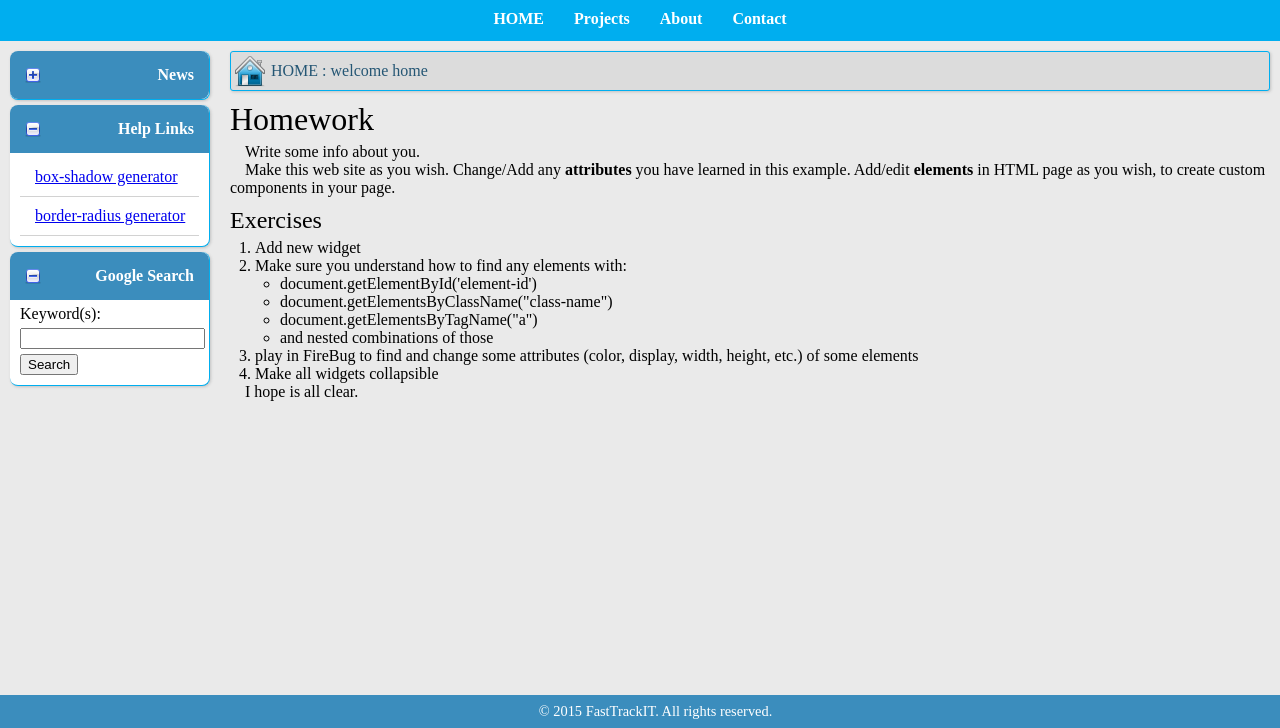
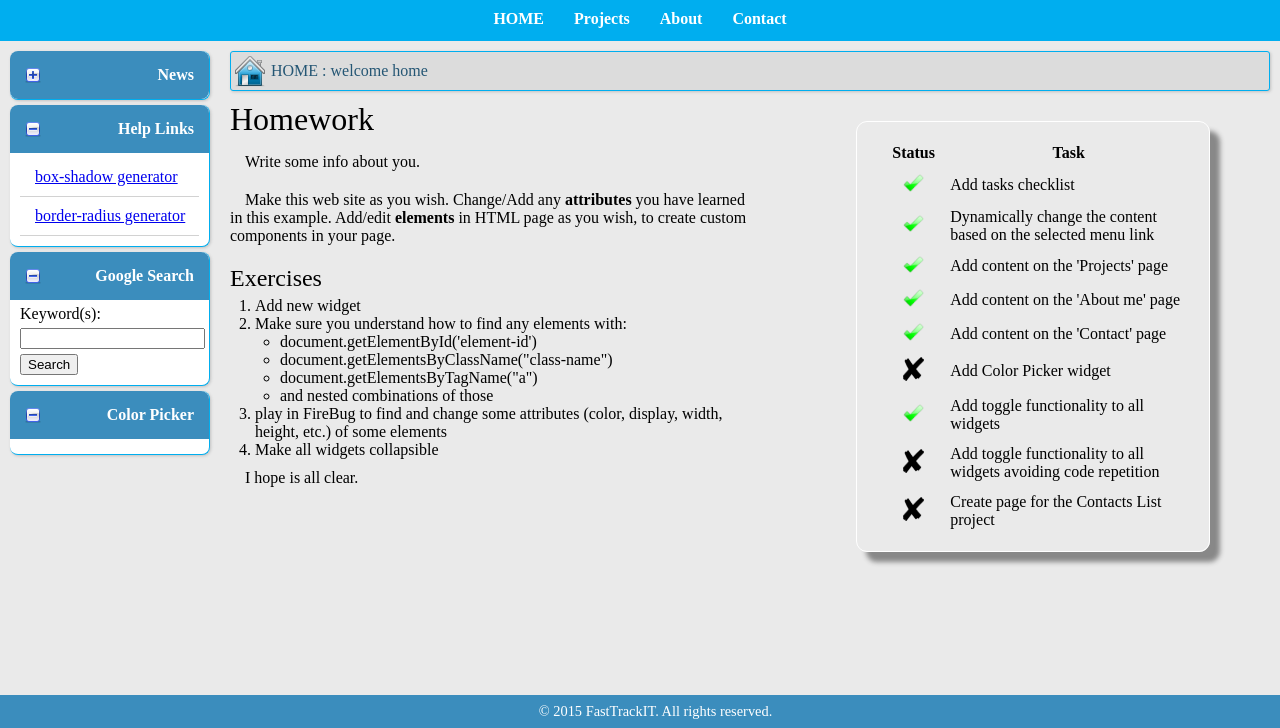
Before and after one commit to nmatei/web-programming-tutorial, a PHP site: page / in a window 1280 px wide. Shown: the part 72-800 px from the top of the page. Run offline with PHP 8.4, Linux system fonts and the light colour scheme.

Commit message:
Added: - checklist - dynamic content - projects, about, contact content - empty widget - toggle effect on all widgets

```diff
--- a/css/style.css
+++ b/css/style.css
@@ -105,6 +105,7 @@ footer {
     color: #29a7e1;
     background: #ffffff;
 }
+
 #top-menu div ul a:active {
     background: #c7e6f5;
 }
@@ -153,12 +154,16 @@ footer {
     background-image: url("../img/toggle-expand.png");
 }
 
-#google-search #q{
+#google-search #q {
     margin: 5px 0;
 }
 
 #content {
     padding-left: 220px
+}
+
+#content p {
+    padding: 10px 0;
 }
 
 .red-element {
@@ -171,3 +176,153 @@ footer {
     margin: 5px;
     border: 1px solid gray;
 }
+
+.dynamic-content.hidden {
+    display: none;
+}
+
+.dynamic-content {
+    width: 50%;
+    float: left;
+}
+
+.fixed-content {
+    width: 30%;
+    float: left;
+}
+
+#contact-form div {
+    padding: 5px 13px;
+}
+
+/*personal details table styling*/
+.personal-details-section {
+    margin:0px;padding:0px;
+    width:100%;
+    box-shadow: 10px 10px 5px #888888;
+    border:1px solid #ffffff;
+
+    -moz-border-radius-bottomleft:11px;
+    -webkit-border-bottom-left-radius:11px;
+    border-bottom-left-radius:11px;
+
+    -moz-border-radius-bottomright:11px;
+    -webkit-border-bottom-right-radius:11px;
+    border-bottom-right-radius:11px;
+
+    -moz-border-radius-topright:11px;
+    -webkit-border-top-right-radius:11px;
+    border-top-right-radius:11px;
+
+    -moz-border-radius-topleft:11px;
+    -webkit-border-top-left-radius:11px;
+    border-top-left-radius:11px;
+}.personal-details-section table{
+     border-collapse: collapse;
+     border-spacing: 0;
+     width:100%;
+     height:100%;
+     margin:0px;
+     padding:0px;
+ }.personal-details-section tr:last-child td:last-child {
+      -moz-border-radius-bottomright:11px;
+      -webkit-border-bottom-right-radius:11px;
+      border-bottom-right-radius:11px;
+  }
+.personal-details-section table tr:first-child td:first-child {
+    -moz-border-radius-topleft:11px;
+    -webkit-border-top-left-radius:11px;
+    border-top-left-radius:11px;
+}
+.personal-details-section table tr:first-child td:last-child {
+    -moz-border-radius-topright:11px;
+    -webkit-border-top-right-radius:11px;
+    border-top-right-radius:11px;
+}.personal-details-section tr:last-child td:first-child{
+     -moz-border-radius-bottomleft:11px;
+     -webkit-border-bottom-left-radius:11px;
+     border-bottom-left-radius:11px;
+ }.personal-details-section tr:hover td{
+      background-color:#d3e9ff;
+  }
+
+.personal-details-section td{
+    vertical-align:middle;
+
+    background-color:#aad4ff;
+
+    border:1px solid #ffffff;
+    border-width:0px 1px 1px 0px;
+    text-align:left;
+    padding:7px;
+    font-size:13px;
+    font-family:Arial;
+    font-weight:normal;
+    color:#000000;
+}.personal-details-section tr:last-child td{
+     border-width:0px 1px 0px 0px;
+ }.personal-details-section tr td:last-child{
+      border-width:0px 0px 1px 0px;
+  }.personal-details-section tr:last-child td:last-child{
+       border-width:0px 0px 0px 0px;
+   }
+
+.personal-details-section tr:first-child td:first-child{
+    border-width:0px 0px 1px 0px;
+}
+.personal-details-section tr:first-child td:last-child{
+    border-width:0px 0px 1px 1px;
+}
+.personal-details-section td:first-child {
+    font-weight: bold;
+    text-align: center;
+}
+
+#social-icons li {
+    display: inline;
+    padding: 10px;
+}
+
+/*checklist styling*/
+#checklist {
+    float: right;
+    margin: 30px 60px;
+    padding:20px;
+    box-shadow: 10px 10px 5px #888888;
+    border:1px solid #ffffff;
+
+    -moz-border-radius-bottomleft:11px;
+    -webkit-border-bottom-left-radius:11px;
+    border-bottom-left-radius:11px;
+
+    -moz-border-radius-bottomright:11px;
+    -webkit-border-bottom-right-radius:11px;
+    border-bottom-right-radius:11px;
+
+    -moz-border-radius-topright:11px;
+    -webkit-border-top-right-radius:11px;
+    border-top-right-radius:11px;
+
+    -moz-border-radius-topleft:11px;
+    -webkit-border-top-left-radius:11px;
+    border-top-left-radius:11px;
+}
+
+#tasks img {
+    width: 30%;
+    height: 20%;
+}
+
+#tasks td:first-child {
+    text-align: center;
+}
+
+#tasks td {
+    padding-top: 10px;
+    vertical-align: middle;
+}
+
+#tasks th {
+    vertical-align: middle;
+    font-weight: bold;
+}
--- a/index.html
+++ b/index.html
@@ -14,16 +14,17 @@
     <a id="logo" href="." title="FastTrackIT">
         <img src="img/logo.png" alt="FastTrackIT" title="FastTrackIT">
     </a>
+
     <h1>Welcome to our First Web Site made @ FastTrackIT</h1>
 </header>
 
 <div id="top-menu">
     <div>
         <ul>
-                <li><a href="#" title="welcome home">HOME</a></li>
-                <li><a href="#" title="my personal projects">Projects</a></li>
-                <li><a href="#" title="about me">About</a></li>
-                <li><a href="#" title="contact me">Contact</a></li>
+            <li><a href="#" title="welcome home" name="home">HOME</a></li>
+            <li><a href="#" title="my personal projects" name="projects">Projects</a></li>
+            <li><a href="#" title="about me" name="about">About</a></li>
+            <li><a href="#" title="contact me" name="contact">Contact</a></li>
         </ul>
     </div>
 </div>
@@ -43,8 +44,12 @@
                         <a id="hide-info" href="#">hide detail</a>
                     </span>
             </p>
-                    <p class="red-element">This is a red paragraph, it has 'red-element' class (declared in style.css)</p>
+
+            <p class="red-element">This is a red paragraph, it has 'red-element' class (declared in
+                style.css)</p>
+
             <p class="red-element">One more red paragraph</p>
+
             <p>Normal paragraph</p>
         </div>
     </div>
@@ -53,6 +58,7 @@
         <div class="header">Help links</div>
         <div class="content">
             <p><a href="http://www.cssmatic.com/box-shadow" target="_blank">box-shadow generator</a></p>
+
             <p><a href="http://www.cssmatic.com/border-radius" target="_blank">border-radius generator</a></p>
         </div>
     </div>
@@ -70,17 +76,31 @@
             </form>
         </div>
     </div>
+
+    <div id="color-picker-widget" class="widget">
+        <div class="header">Color Picker</div>
+        <div class="content">
+
+
+        </div>
+    </div>
 </div>
 
 <div id="content">
     <div id="breadcrumb">HOME : welcome home</div>
 
+    <div id="default-content" class="dynamic-content" name="home">
         <h1>Homework</h1>
+
         <p>Write some info about you.</p>
+
         <p>
-                Make this web site as you wish. Change/Add any <strong>attributes</strong> you have learned in this example.
-                Add/edit <strong>elements</strong> in HTML page as you wish, to create custom components in your page.
+            Make this web site as you wish. Change/Add any <strong>attributes</strong> you have learned in this
+            example.
+            Add/edit <strong>elements</strong> in HTML page as you wish, to create custom components in your
+            page.
         </p>
+
         <h2>Exercises</h2>
         <ol>
             <li>Add new widget</li>
@@ -92,11 +112,150 @@
                     <li>and nested combinations of those</li>
                 </ul>
             </li>
-                <li>play in FireBug to find and change some attributes (color, display, width, height, etc.) of some elements</li>
+            <li>play in FireBug to find and change some attributes (color, display, width, height, etc.) of some
+                elements
+            </li>
             <li>Make all widgets collapsible</li>
         </ol>
         <p>I hope is all clear.</p>
     </div>
+
+    <div id="projects-content" class="dynamic-content hidden" name="projects">
+        <h1>My personal projects</h1>
+
+        <p>Here are my personal projects:</p>
+        <ul>
+            <li><a href="agenda.html">Contacts List</a></li>
+        </ul>
+    </div>
+
+    <div id="about-me-content" class="dynamic-content hidden" name="about">
+        <h1>About me</h1>
+
+        <p>Here are some details about me:</p>
+
+        <div class="personal-details-section">
+            <table id="personal-details">
+                <tbody>
+                <tr>
+                    <td>Name</td>
+                    <td>Flaviu Ratiu</td>
+                </tr>
+                <tr>
+                    <td>Age</td>
+                    <td>26</td>
+                </tr>
+                <tr>
+                    <td>Occupation</td>
+                    <td>QA Tester at <a href="http://www.freshbyteinc.com/" target="_blank">Freshbyte</a></td>
+                </tr>
+                <tr>
+                    <td>Education</td>
+                    <td><a href="http://www.fasttrackit.org/" target="_blank">FastTrackIT</a> - Practical
+                        Introduction to Programming
+                    </td>
+                </tr>
+                <tr>
+                    <td>Interests</td>
+                    <td>
+                        <ul>
+                            <li>Web programming</li>
+                            <li>People</li>
+                            <li>Sports</li>
+                        </ul>
+                    </td>
+                </tr>
+                <tr>
+                    <td>More details</td>
+                    <td>
+                        <ul id="social-icons">
+                            <li>
+                                <a href="ro.linkedin.com/pub/flaviu-ratiu/6b/a73/262/en" target="_blank">
+                                    <img src="img/linkedin.png" alt="LinkedIn Profile"/>
+                                </a>
+                            </li>
+                            <li>
+                                <a href="https://plus.google.com/u/0/107798366858735278738/about" target="_blank">
+                                    <img src="img/googleplus.jpg" alt="GooglePlus Profile"/>
+                                </a>
+                            </li>
+                        </ul>
+                    </td>
+                </tr>
+                </tbody>
+            </table>
+        </div>
+    </div>
+
+    <div id="contact-content" class="dynamic-content hidden" name="contact">
+        <h1>Contact me</h1>
+
+        <p>Please submit any comments or questions in the form below.</p>
+
+        <form method="post" action="mailto:ratiu.flaviu@gmail.com" enctype="text/plain" id="contact-form">
+            <p>
+                <label for="q">Message:</label>
+            </p>
+
+            <div>
+                <textarea rows="10" cols="50" name="q" id="message">Type your message here.</textarea>
+            </div>
+            <div>
+                <input type="submit" value="Send message">
+            </div>
+        </form>
+    </div>
+
+    <div id="checklist" class="fixed-content">
+        <table id="tasks">
+            <thead>
+            <tr>
+                <th>Status</th>
+                <th>Task</th>
+            </tr>
+            </thead>
+            <tbody>
+            <tr>
+                <td><img src="img/checkmark.png"/></td>
+                <td>Add tasks checklist</td>
+            </tr>
+            <tr>
+                <td><img src="img/checkmark.png"/></td>
+                <td>Dynamically change the content based on the selected menu link</td>
+            </tr>
+            <tr>
+                <td><img src="img/checkmark.png"/></td>
+                <td>Add content on the 'Projects' page</td>
+            </tr>
+            <tr>
+                <td><img src="img/checkmark.png"/></td>
+                <td>Add content on the 'About me' page</td>
+            </tr>
+            <tr>
+                <td><img src="img/checkmark.png"/></td>
+                <td>Add content on the 'Contact' page</td>
+            </tr>
+            <tr>
+                <td><img src="img/xmark.png"/></td>
+                <td>Add Color Picker widget</td>
+            </tr>
+            <tr>
+                <td><img src="img/checkmark.png"/></td>
+                <td>Add toggle functionality to all widgets</td>
+            </tr>
+            <tr>
+                <td><img src="img/xmark.png"/></td>
+                <td>Add toggle functionality to all widgets avoiding code repetition</td>
+            </tr>
+            <tr>
+                <td><img src="img/xmark.png"/></td>
+                <td>Create page for the Contacts List project</td>
+            </tr>
+            </tbody>
+        </table>
+    </div>
+</div>
+
 <div class="clear"></div>
 </div>
 
```
Also changed, not shown: agenda.html (added, +13 -0 lines), js/functions.js (+88 -5 lines), img/checkmark.png (added), img/colormap.gif (added), img/googleplus.jpg (added), img/linkedin.jpg (added), img/linkedin.png (added), img/xmark.png (added). Lines whose indentation alone changed are shown as unchanged.
